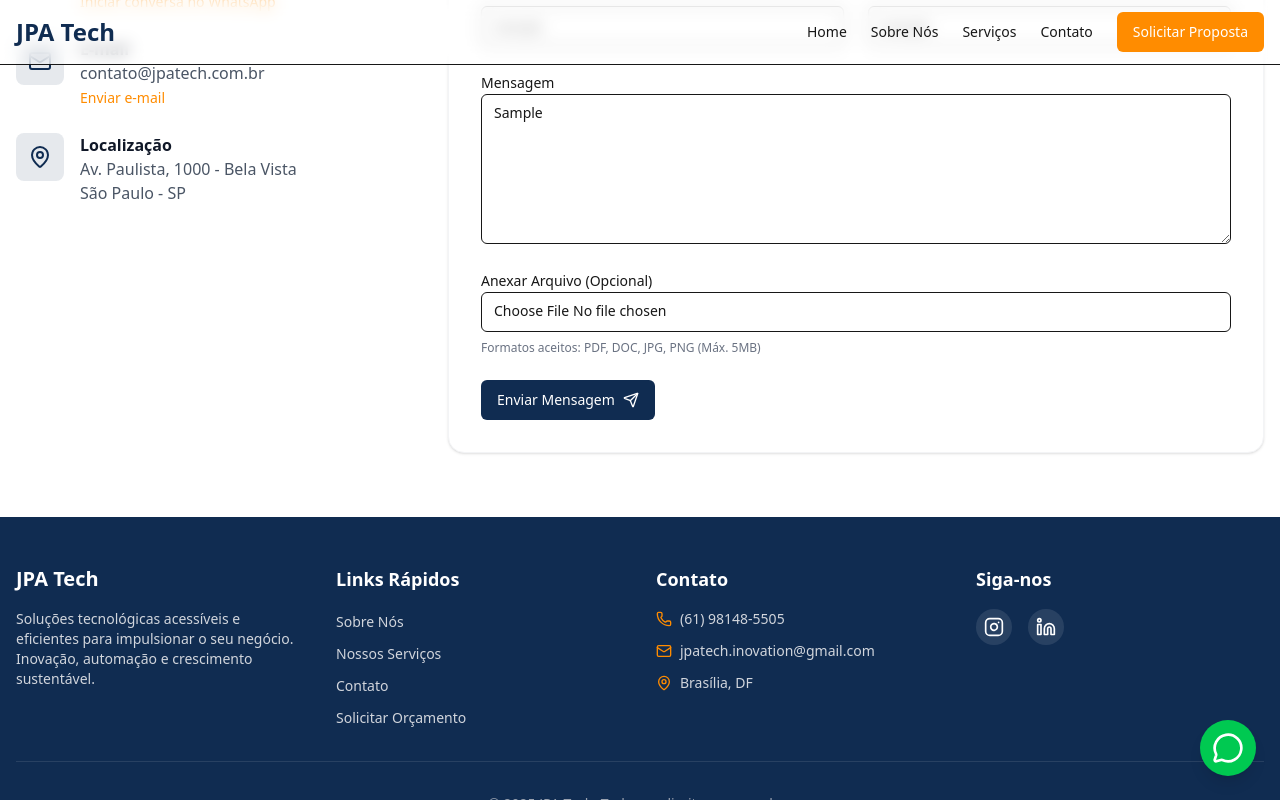
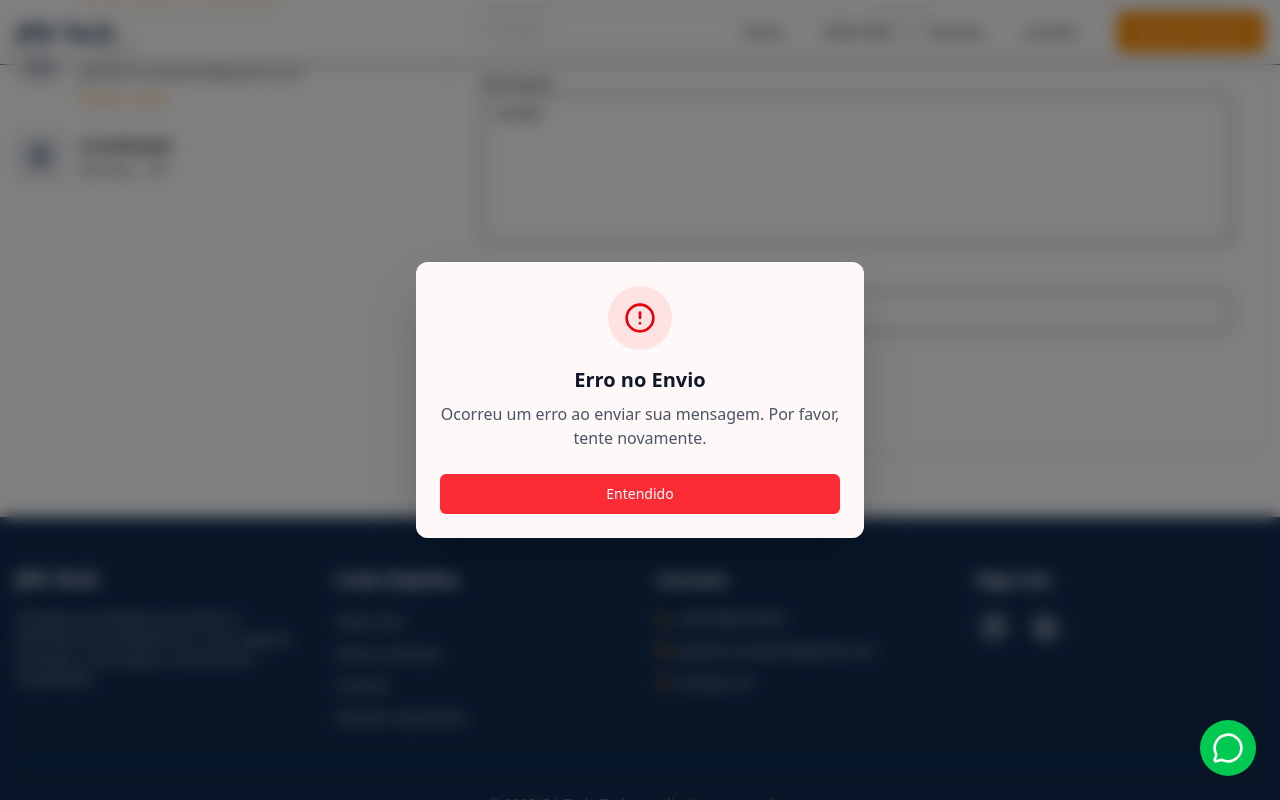
Before and after one commit to DantasNx0/jpa-site, a Next.js app: page /contato in a window 1280 px wide. Both pictures are taken after typing "Sample", "name@example.com", "Sample", "Sample", "Sample" into the empty fields and a click on the button "Enviar Mensagem". Shown: the part 612-1412 px from the top of the page. Built offline with nearby package versions, Linux system fonts and the light colour scheme; no server answers; the database is empty.

Commit message:
Alterações nos detalhes(modal formulario)

```diff
--- a/package.json
+++ b/package.json
@@ -11,6 +11,7 @@
   },
   "dependencies": {
     "@prisma/client": "^5.22.0",
+    "@radix-ui/react-slot": "^1.2.4",
     "@vercel/analytics": "^1.5.0",
     "class-variance-authority": "^0.7.1",
     "clsx": "^2.1.1",
--- a/src/app/contato/page.tsx
+++ b/src/app/contato/page.tsx
@@ -6,9 +6,21 @@ import { Label } from "@/components/ui/Label";
 import { Textarea } from "@/components/ui/Textarea";
 import { Mail, MapPin, Phone, Send } from "lucide-react";
 import { useState } from "react";
+import { Modal } from "@/components/ui/Modal";
 
 export default function ContactPage() {
   const [isSubmitting, setIsSubmitting] = useState(false);
+  const [modalState, setModalState] = useState<{
+    isOpen: boolean;
+    title: string;
+    message: string;
+    type: "success" | "error";
+  }>({
+    isOpen: false,
+    title: "",
+    message: "",
+    type: "success"
+  });
 
   const handleSubmit = async (e: React.FormEvent) => {
     e.preventDefault();
@@ -31,14 +43,29 @@ export default function ContactPage() {
       });
 
       if (response.ok) {
-        alert("Mensagem enviada com sucesso! Entraremos em contato em breve.");
+        setModalState({
+          isOpen: true,
+          title: "Mensagem Enviada!",
+          message: "Sua mensagem foi enviada com sucesso. Entraremos em contato em breve.",
+          type: "success"
+        });
         (e.target as HTMLFormElement).reset();
       } else {
-        alert("Erro ao enviar mensagem. Tente novamente.");
+        setModalState({
+          isOpen: true,
+          title: "Erro no Envio",
+          message: "Ocorreu um erro ao enviar sua mensagem. Por favor, tente novamente.",
+          type: "error"
+        });
       }
     } catch (error) {
       console.error(error);
-      alert("Erro ao enviar mensagem. Tente novamente.");
+      setModalState({
+        isOpen: true,
+        title: "Erro no Envio",
+        message: "Ocorreu um erro ao enviar sua mensagem. Por favor, tente novamente.",
+        type: "error"
+      });
     } finally {
       setIsSubmitting(false);
     }
@@ -46,6 +73,14 @@ export default function ContactPage() {
 
   return (
     <div className="flex flex-col gap-16 pb-16">
+      <Modal
+        isOpen={modalState.isOpen}
+        onClose={() => setModalState(prev => ({ ...prev, isOpen: false }))}
+        title={modalState.title}
+        message={modalState.message}
+        type={modalState.type}
+      />
+
       {/* Hero Section */}
       <section className="bg-primary py-20 text-white">
         <div className="container mx-auto px-4 text-center">
@@ -85,8 +120,8 @@ export default function ContactPage() {
                 </div>
                 <div>
                   <h3 className="font-bold text-gray-900">E-mail</h3>
-                  <p className="text-gray-600">contato@jpatech.com.br</p>
-                  <a href="mailto:contato@jpatech.com.br" className="text-sm text-secondary hover:underline">Enviar e-mail</a>
+                  <p className="text-gray-600">jpatech.inovation@gmail.com</p>
+                  <a href="mailto:jpatech.inovation@gmail.com" className="text-sm text-secondary hover:underline">Enviar e-mail</a>
                 </div>
               </div>
 
@@ -96,8 +131,7 @@ export default function ContactPage() {
                 </div>
                 <div>
                   <h3 className="font-bold text-gray-900">Localização</h3>
-                  <p className="text-gray-600">Av. Paulista, 1000 - Bela Vista</p>
-                  <p className="text-gray-600">São Paulo - SP</p>
+                  <p className="text-gray-600">Brasília - DF</p>
                 </div>
               </div>
             </div>
--- a/src/app/orcamento/page.tsx
+++ b/src/app/orcamento/page.tsx
@@ -6,6 +6,7 @@ import { Label } from "@/components/ui/Label";
 import { Select } from "@/components/ui/Select";
 import { Textarea } from "@/components/ui/Textarea";
 import { CheckCircle, Send } from "lucide-react";
+import { Modal } from "@/components/ui/Modal";
 import { useSearchParams } from "next/navigation";
 import { Suspense, useState } from "react";
 
@@ -13,6 +14,17 @@ function OrcamentoForm() {
   const searchParams = useSearchParams();
   const initialService = searchParams.get("servico") || "";
   const [isSubmitting, setIsSubmitting] = useState(false);
+  const [modalState, setModalState] = useState<{
+    isOpen: boolean;
+    title: string;
+    message: string;
+    type: "success" | "error";
+  }>({
+    isOpen: false,
+    title: "",
+    message: "",
+    type: "success"
+  });
 
   const handleSubmit = async (e: React.FormEvent) => {
     e.preventDefault();
@@ -37,20 +49,43 @@ function OrcamentoForm() {
       });
 
       if (response.ok) {
-        alert("Solicitação de orçamento enviada com sucesso! Nossa equipe analisará e entrará em contato.");
+        setModalState({
+          isOpen: true,
+          title: "Solicitação Enviada!",
+          message: "Solicitação de orçamento enviada com sucesso! Nossa equipe analisará e entrará em contato.",
+          type: "success"
+        });
         (e.target as HTMLFormElement).reset();
       } else {
-        alert("Erro ao enviar solicitação. Tente novamente.");
+        setModalState({
+          isOpen: true,
+          title: "Erro no Envio",
+          message: "Erro ao enviar solicitação. Tente novamente.",
+          type: "error"
+        });
       }
     } catch (error) {
       console.error(error);
-      alert("Erro ao enviar solicitação. Tente novamente.");
+      setModalState({
+        isOpen: true,
+        title: "Erro no Envio",
+        message: "Erro ao enviar solicitação. Tente novamente.",
+        type: "error"
+      });
     } finally {
       setIsSubmitting(false);
     }
   };
 
   return (
+    <>
+      <Modal
+        isOpen={modalState.isOpen}
+        onClose={() => setModalState(prev => ({ ...prev, isOpen: false }))}
+        title={modalState.title}
+        message={modalState.message}
+        type={modalState.type}
+      />
       <form onSubmit={handleSubmit} className="space-y-8">
         {/* Dados Pessoais */}
         <div className="space-y-4">
@@ -125,6 +160,7 @@ function OrcamentoForm() {
           )}
         </Button>
       </form>
+    </>
   );
 }
 
--- a/src/app/servicos/page.tsx
+++ b/src/app/servicos/page.tsx
@@ -113,7 +113,7 @@ export default function ServicesPage() {
                 </ul>
               </div>
               <div className="p-6 pt-0 mt-auto">
-                <Button asChild className="w-full" variant="outline">
+                <Button asChild className="w-full hover:bg-primary hover:text-white transition-all duration-300" variant="outline">
                   <Link href={`/orcamento?servico=${encodeURIComponent(service.title)}`}>
                     Solicitar Orçamento
                   </Link>
--- a/src/components/layout/Footer.tsx
+++ b/src/components/layout/Footer.tsx
@@ -47,7 +47,7 @@ export function Footer() {
             <ul className="space-y-3">
               <li className="flex items-center gap-2 text-gray-300 text-sm">
                 <Phone className="h-4 w-4 text-secondary" />
-                <span>(61) 98148-5505</span>
+                <span>(99) 99999-9999</span>
               </li>
               <li className="flex items-center gap-2 text-gray-300 text-sm">
                 <Mail className="h-4 w-4 text-secondary" />
@@ -67,7 +67,7 @@ export function Footer() {
               <a href="https://www.instagram.com/jpa.tech/" className="bg-white/10 p-2 rounded-full hover:bg-secondary transition-colors">
                 <Instagram className="h-5 w-5" />
               </a>
-              <a href="#" className="bg-white/10 p-2 rounded-full hover:bg-secondary transition-colors">
+              <a href="https://www.linkedin.com/company/jpa-tech/" className="bg-white/10 p-2 rounded-full hover:bg-secondary transition-colors">
                 <Linkedin className="h-5 w-5" />
               </a>
               {/* <a href="#" className="bg-white/10 p-2 rounded-full hover:bg-secondary transition-colors">
--- a/src/components/layout/Header.tsx
+++ b/src/components/layout/Header.tsx
@@ -22,20 +22,20 @@ export function Header() {
 
         {/* Desktop Navigation */}
         <nav className="hidden md:flex items-center gap-6">
-          <Link href="/" className="text-sm font-medium hover:text-primary transition-colors">
+          <Link href="/" className="relative text-sm font-medium px-2 py-1 hover:text-primary transition-colors after:content-[''] after:absolute after:left-0 after:bottom-0 after:h-[2px] after:w-0 after:bg-primary after:transition-all after:duration-300 hover:after:w-full">
             Home
           </Link>
-          <Link href="/sobre" className="text-sm font-medium hover:text-primary transition-colors">
+          <Link href="/sobre" className="relative text-sm font-medium px-2 py-1 hover:text-primary transition-colors after:content-[''] after:absolute after:left-0 after:bottom-0 after:h-[2px] after:w-0 after:bg-primary after:transition-all after:duration-300 hover:after:w-full">
             Sobre Nós
           </Link>
-          <Link href="/servicos" className="text-sm font-medium hover:text-primary transition-colors">
+          <Link href="/servicos" className="relative text-sm font-medium px-2 py-1 hover:text-primary transition-colors after:content-[''] after:absolute after:left-0 after:bottom-0 after:h-[2px] after:w-0 after:bg-primary after:transition-all after:duration-300 hover:after:w-full">
             Serviços
           </Link>
-          <Link href="/contato" className="text-sm font-medium hover:text-primary transition-colors">
+          <Link href="/contato" className="relative text-sm font-medium px-2 py-1 hover:text-primary transition-colors after:content-[''] after:absolute after:left-0 after:bottom-0 after:h-[2px] after:w-0 after:bg-primary after:transition-all after:duration-300 hover:after:w-full">
             Contato
           </Link>
 
-          <Button asChild variant="secondary">
+          <Button asChild variant="secondary" className="ml-2">
             <Link href="/orcamento">Solicitar Proposta</Link>
           </Button>
         </nav>
--- a/src/components/ui/Button.tsx
+++ b/src/components/ui/Button.tsx
@@ -1,4 +1,5 @@
 import * as React from "react"
+import { Slot } from "@radix-ui/react-slot"
 import { cva, type VariantProps } from "class-variance-authority"
 import { cn } from "@/lib/utils"
 
@@ -39,8 +40,9 @@ export interface ButtonProps
 
 const Button = React.forwardRef<HTMLButtonElement, ButtonProps>(
   ({ className, variant, size, asChild = false, ...props }, ref) => {
+    const Comp = asChild ? Slot : "button"
     return (
-      <button
+      <Comp
         className={cn(buttonVariants({ variant, size, className }))}
         ref={ref}
         {...props}
--- /dev/null
+++ b/src/components/ui/Modal.tsx
@@ -0,0 +1,59 @@
+"use client";
+
+import { motion, AnimatePresence } from "framer-motion";
+import { CheckCircle, AlertCircle, X } from "lucide-react";
+import { Button } from "./Button";
+
+interface ModalProps {
+  isOpen: boolean;
+  onClose: () => void;
+  title: string;
+  message: string;
+  type?: "success" | "error";
+}
+
+export function Modal({ isOpen, onClose, title, message, type = "success" }: ModalProps) {
+  return (
+    <AnimatePresence>
+      {isOpen && (
+        <>
+          {/* Backdrop */}
+          <motion.div
+            initial={{ opacity: 0 }}
+            animate={{ opacity: 1 }}
+            exit={{ opacity: 0 }}
+            onClick={onClose}
+            className="fixed inset-0 z-50 bg-black/50 backdrop-blur-sm"
+          />
+
+          {/* Modal Content */}
+          <div className="fixed inset-0 z-50 flex items-center justify-center p-4 pointer-events-none">
+            <motion.div
+              initial={{ opacity: 0, scale: 0.95, y: 20 }}
+              animate={{ opacity: 1, scale: 1, y: 0 }}
+              exit={{ opacity: 0, scale: 0.95, y: 20 }}
+              className="w-full max-w-md bg-white rounded-xl shadow-2xl pointer-events-auto overflow-hidden"
+            >
+              <div className={`p-6 flex flex-col items-center text-center ${type === 'success' ? 'bg-green-50/50' : 'bg-red-50/50'}`}>
+                <div className={`h-16 w-16 rounded-full flex items-center justify-center mb-4 ${type === 'success' ? 'bg-green-100 text-green-600' : 'bg-red-100 text-red-600'}`}>
+                  {type === "success" ? (
+                    <CheckCircle className="h-8 w-8" />
+                  ) : (
+                    <AlertCircle className="h-8 w-8" />
+                  )}
+                </div>
+
+                <h3 className="text-xl font-bold text-gray-900 mb-2">{title}</h3>
+                <p className="text-gray-600 mb-6">{message}</p>
+
+                <Button onClick={onClose} className="w-full" variant={type === 'success' ? 'default' : 'destructive'}>
+                  Entendido
+                </Button>
+              </div>
+            </motion.div>
+          </div>
+        </>
+      )}
+    </AnimatePresence>
+  );
+}
```
Also changed, not shown: 1 other file (tests, documents, lock files or other folders). Lines whose indentation alone changed are shown as unchanged.
